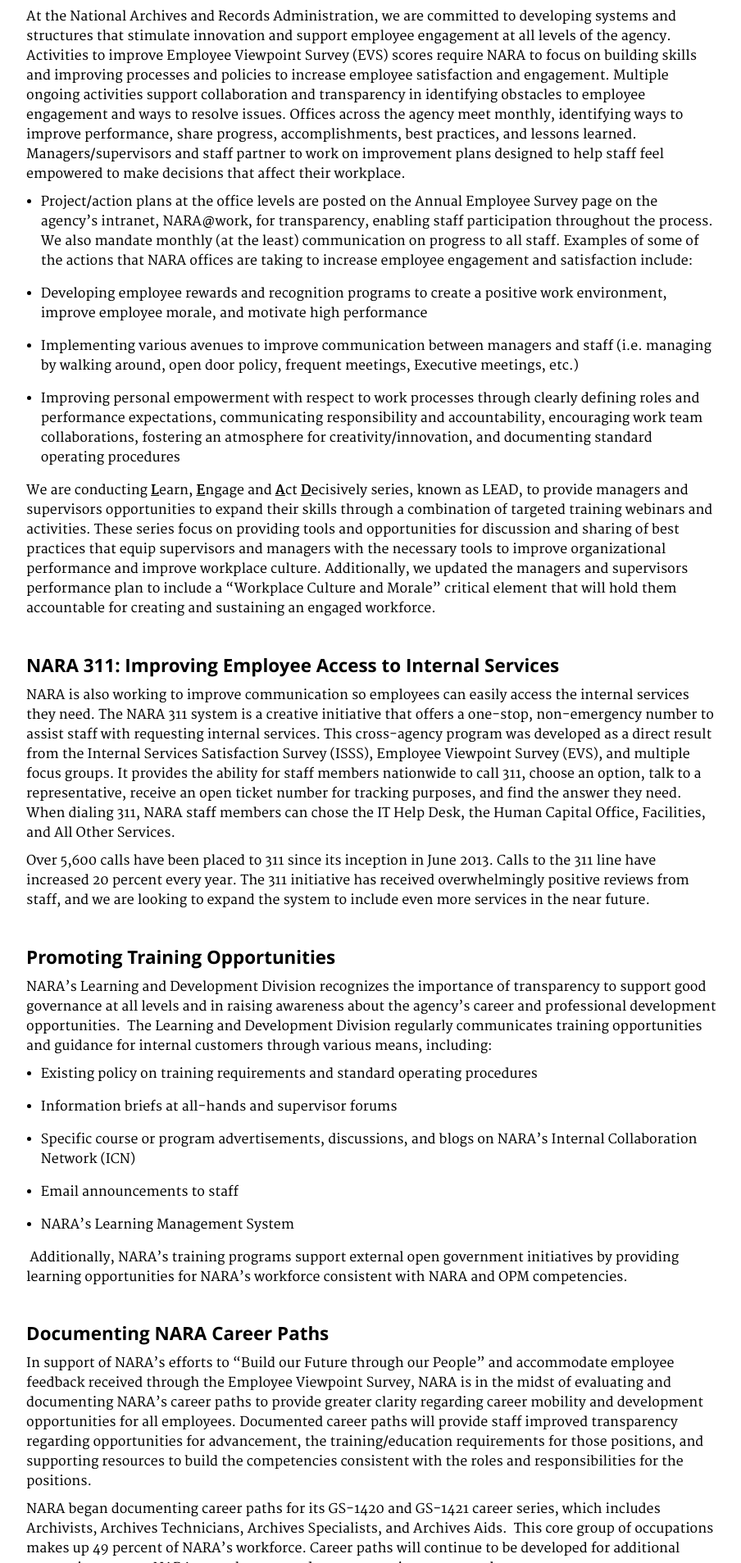
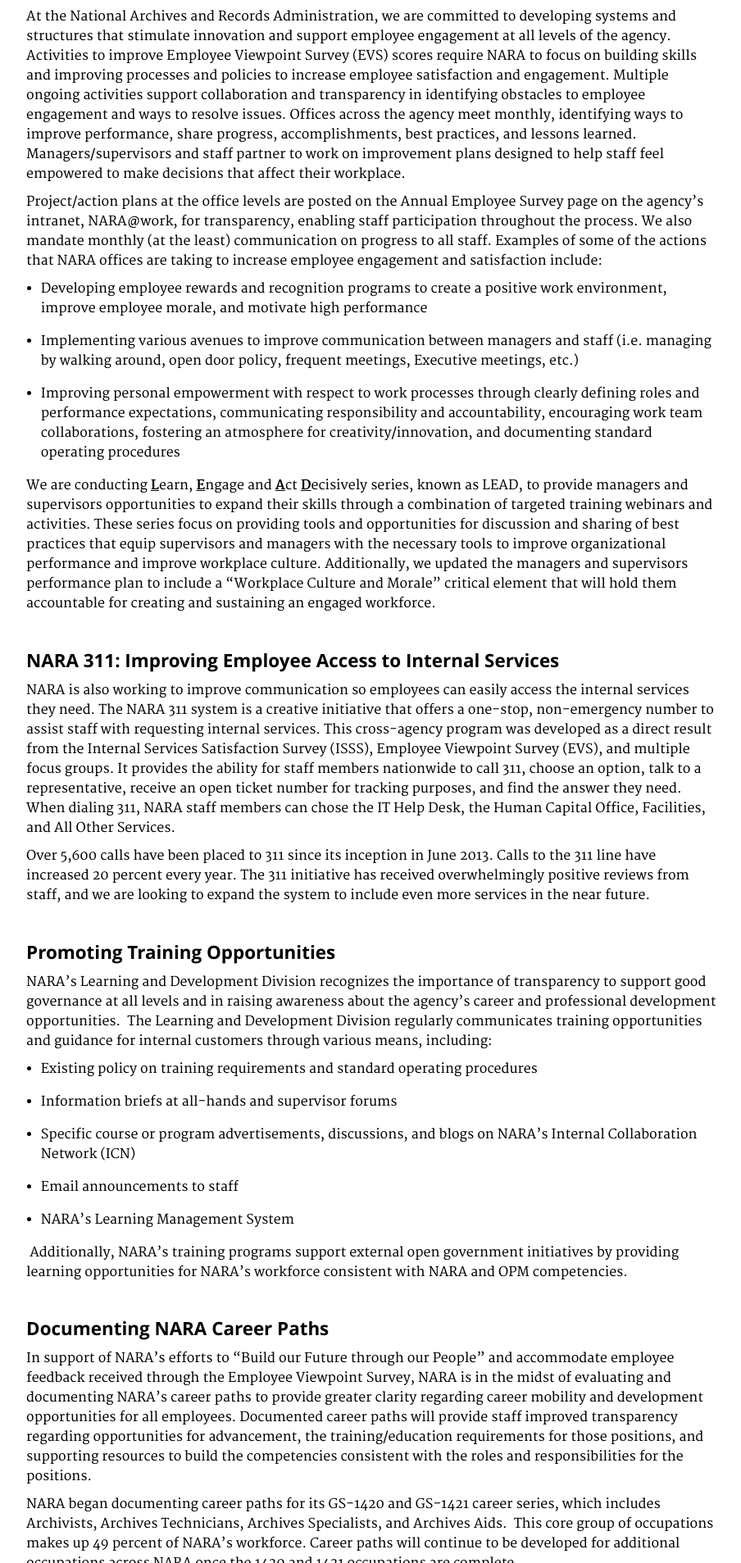
Before and after one commit to usnationalarchives/opengovplan, a Jekyll site: the page built from pages/employeeengagement.md, in a window 1280 px wide. Shown: the part 2200-4107 px from the top of the page at 82% size, without its empty margins (350-1254 px from the left). Built offline with Jekyll 4.4.1, drawn with Linux system fonts in a browser that asks for light colours.

Commit message:
Update employeeengagement.md

```diff
--- a/pages/employeeengagement.md
+++ b/pages/employeeengagement.md
@@ -32,9 +32,9 @@ description: ""
 <h4>Addressing Employee Satisfaction</h4>
 
 <p>At the National Archives and Records Administration, we are committed to developing systems and structures that stimulate innovation and support employee engagement at all levels of the agency. Activities to improve Employee Viewpoint Survey (EVS) scores require NARA to focus on building skills and improving processes and policies to increase employee satisfaction and engagement. Multiple ongoing activities support collaboration and transparency in identifying obstacles to employee engagement and ways to resolve issues. Offices across the agency meet monthly, identifying ways to improve performance, share progress, accomplishments, best practices, and lessons learned. Managers/supervisors and staff partner to work on improvement plans designed to help staff feel empowered to make decisions that affect their workplace.</p>
+<p>Project/action plans at the office levels are posted on the Annual Employee Survey page on the agency’s intranet, NARA@work, for transparency, enabling staff participation throughout the process. We also mandate monthly (at the least) communication on progress to all staff. Examples of some of the actions that NARA offices are taking to increase employee engagement and satisfaction include:</p>
+<ul>
 
-<ul>
-  <li>Project/action plans at the office levels are posted on the Annual Employee Survey page on the agency’s intranet, NARA@work, for transparency, enabling staff participation throughout the process. We also mandate monthly (at the least) communication on progress to all staff. Examples of some of the actions that NARA offices are taking to increase employee engagement and satisfaction include:</li>
   <li>Developing employee rewards and recognition programs to create a positive work environment, improve employee morale, and motivate high performance</li>
   <li>Implementing various avenues to improve communication between managers and staff (i.e. managing by walking around, open door policy, frequent meetings, Executive meetings, etc.)</li>
   <li>Improving personal empowerment with respect to work processes through clearly defining roles and performance expectations, communicating responsibility and accountability, encouraging work team collaborations, fostering an atmosphere for creativity/innovation, and documenting standard operating procedures</li>
```
